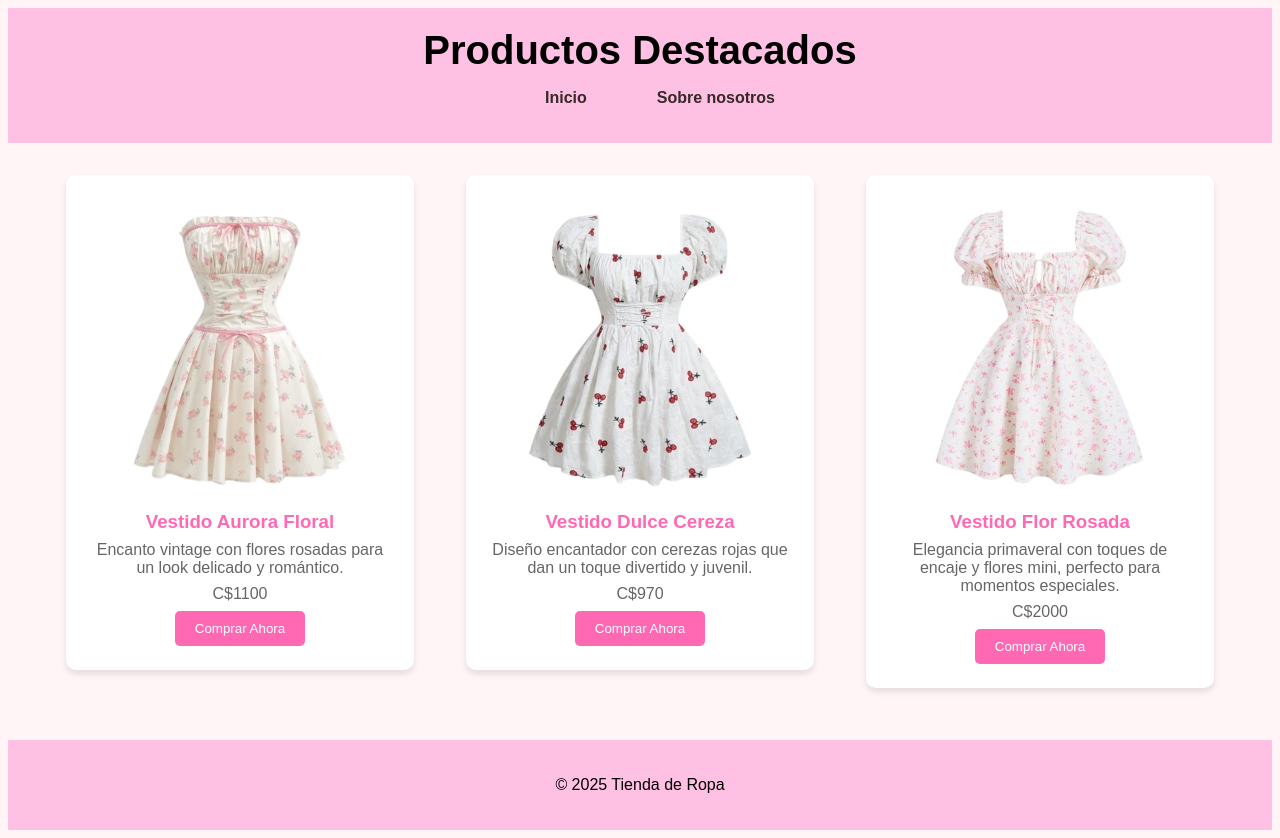
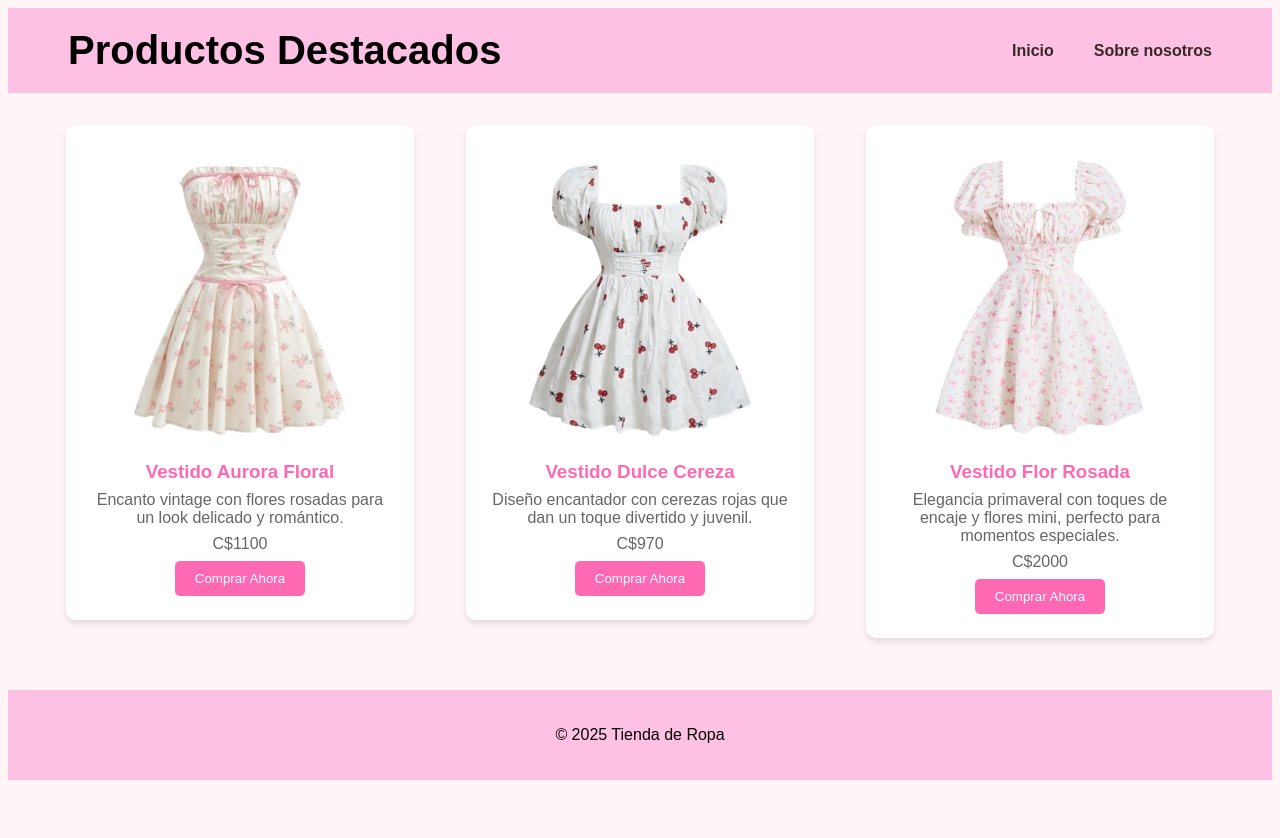
Before and after one commit to solee2222/Productos-Destacados, a plain HTML site: page index.html in a window 1280 px wide. After the commit the page ends 800 px from the top, so only its background shows below. Drawn offline with Linux system fonts and the light colour scheme.

Commit message:
Últimos ajustes y documentación

```diff
--- a/index.html
+++ b/index.html
@@ -4,14 +4,14 @@
     <meta charset="UTF-8">
     <meta name="viewport" content="width=device-width, initial-scale=1.0">
     <meta name="author" content="Sol Plata">
-    <meta name="description" content="Pagina Web de Practica">
+    <meta name="description" content="Pagina Web sobre una Tienda de Ropa">
     <title>Productos Destacados</title>
     <link rel="stylesheet" href="styles.css">
 </head>
 <body>
     <header>
         <nav>
-        <h1>Productos Destacados</h1>
+            <h1>Productos Destacados</h1>
             <ul>
                 <li><a href="#">Inicio</a></li>
                 <li><a href="#">Sobre nosotros</a></li>
--- a/styles.css
+++ b/styles.css
@@ -7,11 +7,14 @@ body {
 header {
     background-color: #ffc1e3;
     color: #000000;
-    text-align: center;
     padding:20px; /*DevTools*/
-    display: flex; /*DevTools*/
-    justify-content: center; /*DevTools*/
-    align-items: center; /*DevTools*/
+}
+
+nav {
+    display: flex;
+    justify-content: space-between;
+    align-items: center;
+    padding: 0 40px; /*DevTools*/
 }
 
 header h1 {
@@ -19,12 +22,12 @@ header h1 {
     font-size: 2.5rem; /*DevTools*/
 }
 
-
 nav ul {
     list-style: none;
     display: flex;
-    justify-content: center;
-    gap: 70px; /*DevTools*/
+    gap: 40px; /*DevTools*/
+    margin:0;
+    padding: 0; /*DevTools*/
 }
 
 nav a {
@@ -37,7 +40,6 @@ nav a {
 nav a:hover {
     color: #ff69b4;
 }
-
 
 .featured-products {
     display: flex;
```
Also changed, not shown: 1 other file.
